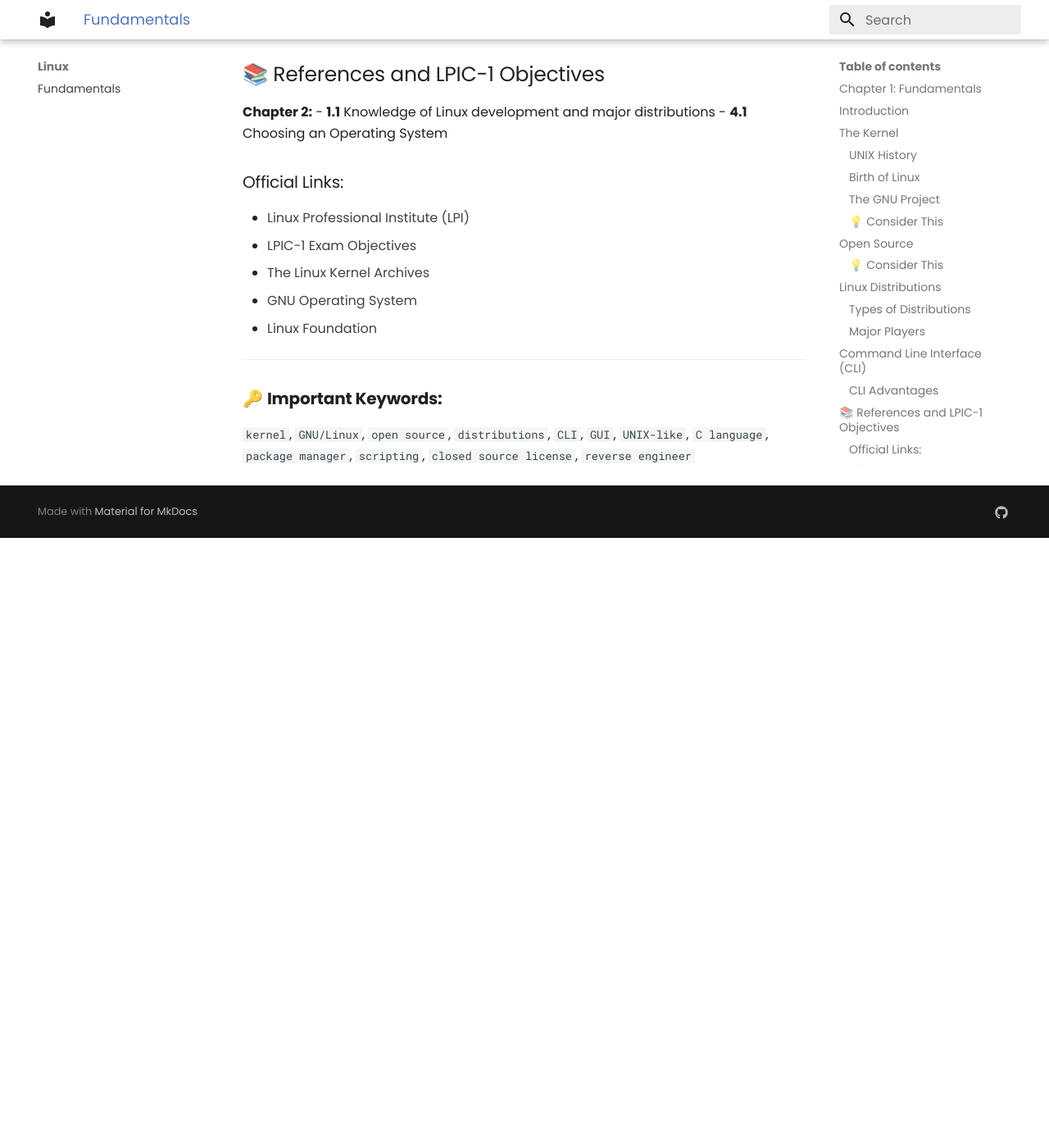
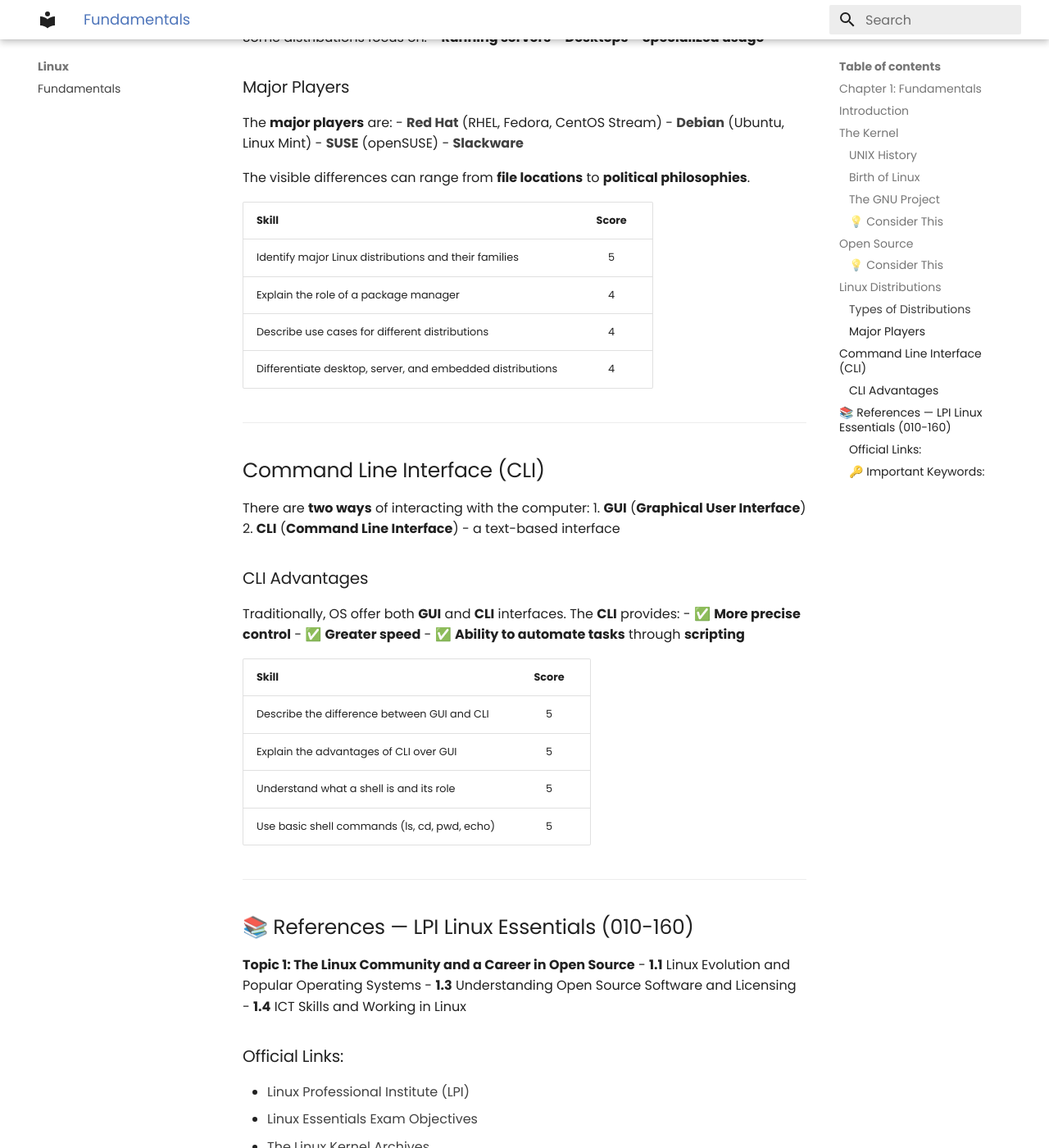
Before and after one commit to LionelPinheiroDuarte/brain, an MkDocs documentation site: the page built from docs/linux/chapter1.md, in a window 1280 px wide and 1400 px high, scrolled down 2854 px. Shown: the whole window at 82% size. Built offline with MkDocs 1.6.1 and Material for MkDocs 9.7.7, drawn with Linux system fonts in a browser that asks for light colours; before the commit the page ends 3510 px from its top, so only the background shows below that; some of the changed text lies outside the part shown.

Commit message:
docs: add Linux Essentials ranking tables to chapter 1

```diff
--- a/docs/linux/chapter1.md
+++ b/docs/linux/chapter1.md
@@ -40,6 +39,13 @@
 >
 > **GNU** is a recursive acronym for **"GNU's Not Unix,"** and it's pronounced just like the African horned antelope that is its namesake.
 
+| Skill | Score |
+|-------|:-----:|
+| Describe the role of the Linux kernel | 5 |
+| Explain the difference between Linux and GNU/Linux | 5 |
+| Describe the history of UNIX and its relation to Linux | 5 |
+| Explain why Linux is UNIX-like but not UNIX certified | 4 |
+
 ---
 
 ## Open Source
@@ -53,6 +59,13 @@
 > ### 💡 **Consider This**
 >
 > The source code may be written in any of hundreds of different languages. Linux happens to be written in **C**, a **versatile** and relatively **easy language to learn**, which shares history with the original UNIX. This decision, made long before its utility was proven, turned out to be **crucial** in its nearly universal adoption as the primary operating system for **internet servers**.
+
+| Skill | Score |
+|-------|:-----:|
+| Explain what open source software is | 5 |
+| Differentiate open source vs closed source licensing | 5 |
+| Describe common open source licenses (GPL, MIT, Apache) | 3 |
+| Understand the concept of copyleft | 3 |
 
 ---
 
@@ -81,6 +94,13 @@
 
 The visible differences can range from **file locations** to **political philosophies**.
 
+| Skill | Score |
+|-------|:-----:|
+| Identify major Linux distributions and their families | 5 |
+| Explain the role of a package manager | 4 |
+| Describe use cases for different distributions | 4 |
+| Differentiate desktop, server, and embedded distributions | 4 |
+
 ---
 
 ## Command Line Interface (CLI)
@@ -96,22 +116,29 @@
 - ✅ **Greater speed**
 - ✅ **Ability to automate tasks** through **scripting**
 
+| Skill | Score |
+|-------|:-----:|
+| Describe the difference between GUI and CLI | 5 |
+| Explain the advantages of CLI over GUI | 5 |
+| Understand what a shell is and its role | 5 |
+| Use basic shell commands (ls, cd, pwd, echo) | 5 |
+
 ---
 
-## 📚 References and LPIC-1 Objectives
+## 📚 References — LPI Linux Essentials (010-160)
 
-**Chapter 2:**
-- **1.1** Knowledge of Linux development and major distributions
-- **4.1** Choosing an Operating System
+**Topic 1: The Linux Community and a Career in Open Source**
+- **1.1** Linux Evolution and Popular Operating Systems
+- **1.3** Understanding Open Source Software and Licensing
+- **1.4** ICT Skills and Working in Linux
 
 ### Official Links:
 - [Linux Professional Institute (LPI)](https://www.lpi.org/)
-- [LPIC-1 Exam Objectives](https://www.lpi.org/our-certifications/lpic-1-overview/)
+- [Linux Essentials Exam Objectives](https://www.lpi.org/our-certifications/linux-essentials-overview/)
 - [The Linux Kernel Archives](https://kernel.org/)
 - [GNU Operating System](https://www.gnu.org/)
-- [Linux Foundation](https://www.linuxfoundation.org/)
 
 ---
 
 ### 🔑 **Important Keywords:**
-`kernel`, `GNU/Linux`, `open source`, `distributions`, `CLI`, `GUI`, `UNIX-like`, `C language`, `package manager`, `scripting`, `closed source license`, `reverse engineer`
+`kernel`, `GNU/Linux`, `open source`, `distributions`, `CLI`, `GUI`, `UNIX-like`, `C language`, `package manager`, `scripting`, `closed source license`, `reverse engineer`, `copyleft`, `GPL`
```
Also changed, not shown: other parts of docs/linux/chapter1.md (+0 -1 lines).
